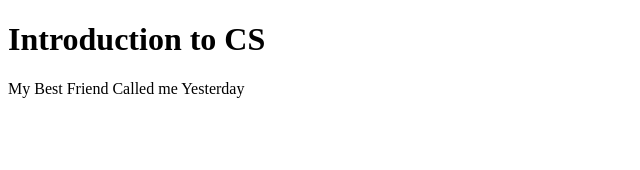
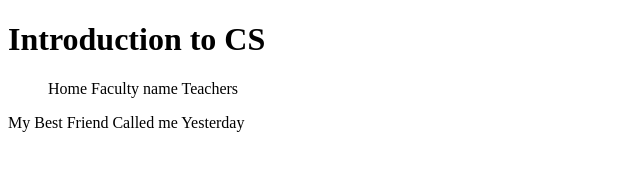
Before and after one commit to Aliazghar001/git_project, a plain HTML site: page index.html in a window 1280 px wide. Shown: the whole page, without its empty margins (0-640 px from the left). Drawn offline with Linux system fonts and the light colour scheme.

Commit message:
devNavAdded

```diff
--- a/index.html
+++ b/index.html
@@ -7,6 +7,13 @@
 </head>
 <body>
     <h1>Introduction to CS</h1>
+    <nav>
+        <ul>
+            <ls>Home</ls>
+            <ls>Faculty name</ls>
+            <ls>Teachers</ls>
+        </ul>
+    </nav>
     <p> My Best Friend Called me Yesterday</p>
 </body>
 </html>
```
